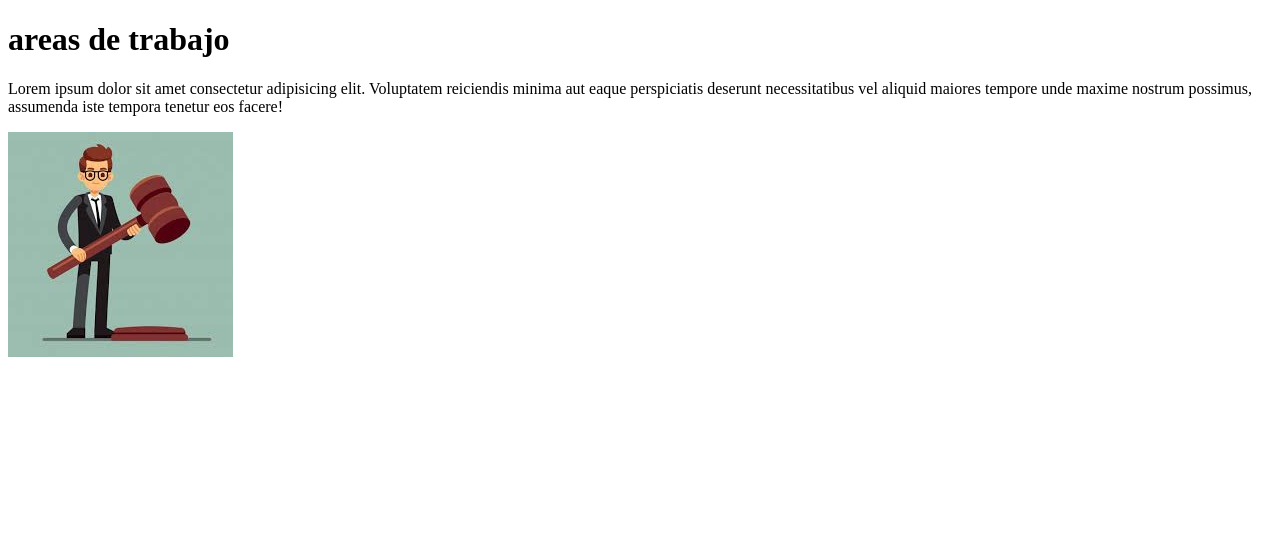
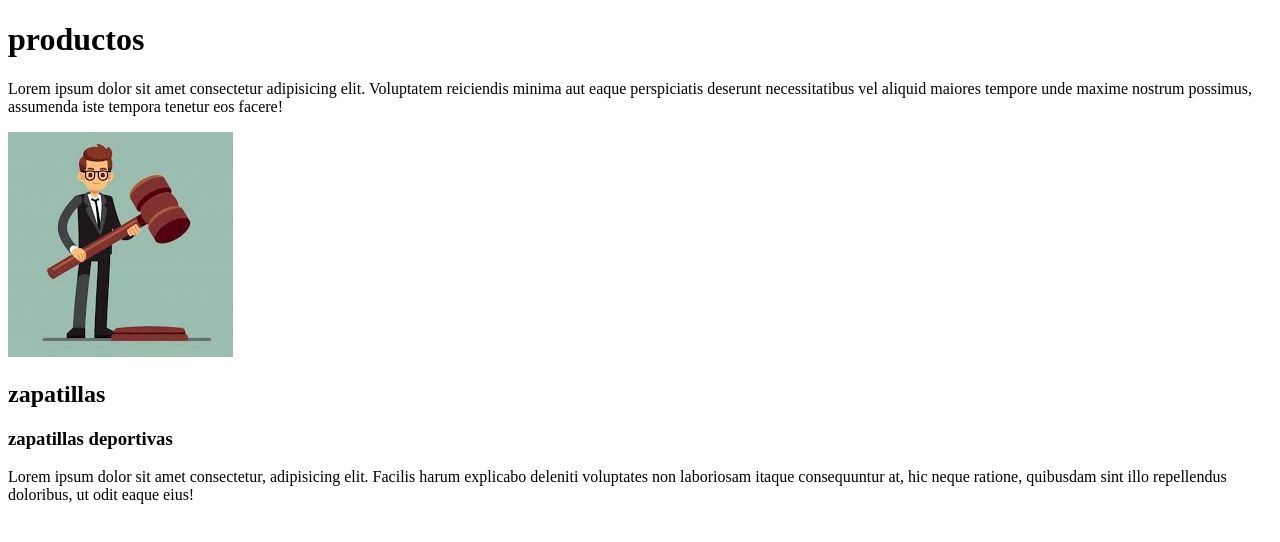
Before and after one commit to fitisc/mi-primer-repositorio, a plain HTML site: page productos.html in a window 1280 px wide. Drawn offline with Linux system fonts and the light colour scheme.

Commit message:
agregue zapatillas

```diff
--- a/productos.html
+++ b/productos.html
@@ -7,9 +7,14 @@
     <title>Document</title>
 </head>
 <body>
-    <h1>areas de trabajo</h1>
+    <h1>productos</h1>
     <p>Lorem ipsum dolor sit amet consectetur adipisicing elit. Voluptatem reiciendis minima aut eaque perspiciatis deserunt necessitatibus vel aliquid maiores tempore unde maxime nostrum possimus, assumenda iste tempora tenetur eos facere!</p>
 
     <img src="img/error404.jpg" alt="abogado con martillo de la justicia">
+
+    <h2> zapatillas</h2>
+    <h3>zapatillas deportivas</h3>
+    <p>Lorem ipsum dolor sit amet consectetur, adipisicing elit. Facilis harum explicabo deleniti voluptates non laboriosam itaque consequuntur at, hic neque ratione, quibusdam sint illo repellendus doloribus, ut odit eaque eius!</p>
+
 </body>
 </html>
```
